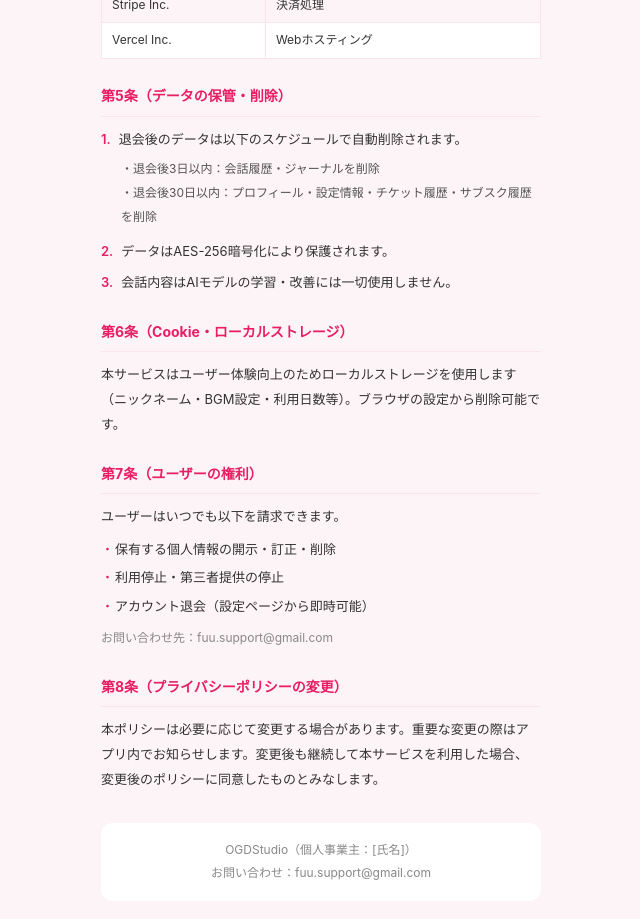
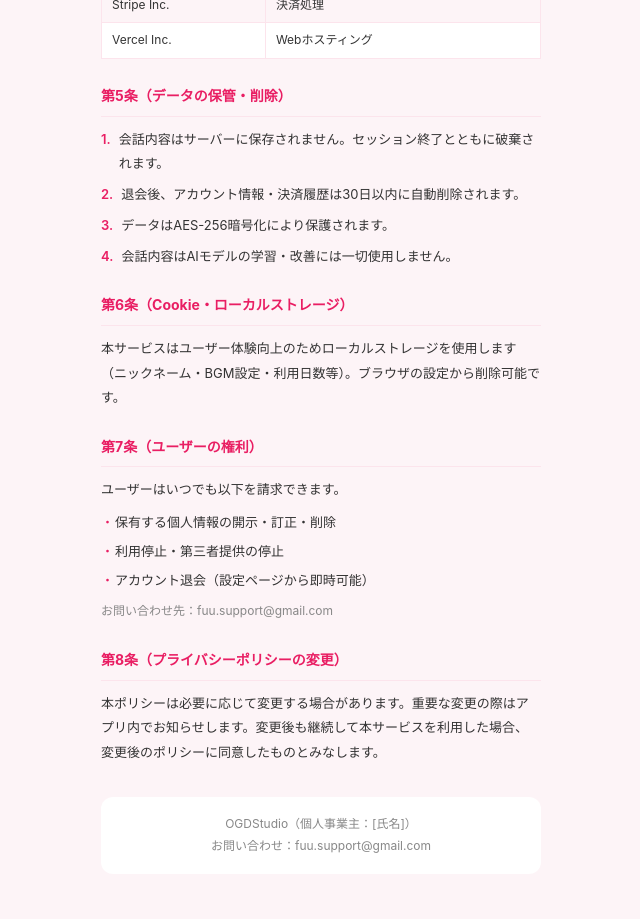
Before and after one commit to fuuApp/fuu-app, a Next.js app: page /privacy in a window 1280 px wide. Shown: the part 1160-2079 px from the top of the page, without its empty margins (319-959 px from the left). Built offline with nearby package versions, Linux system fonts and the light colour scheme.

Commit message:
fix: 会話はサーバー非保存に合わせて利用規約・PP修正

```diff
--- a/src/app/privacy/page.tsx
+++ b/src/app/privacy/page.tsx
@@ -70,13 +70,10 @@ export default function PrivacyPage() {
         </Section>
 
         <Section title="第5条（データの保管・削除）">
-          <Item n="1">退会後のデータは以下のスケジュールで自動削除されます。</Item>
-          <div style={{ margin: '4px 0 10px 20px', fontSize: 12, color: '#555', lineHeight: 2 }}>
-            <div>・退会後3日以内：会話履歴・ジャーナルを削除</div>
-            <div>・退会後30日以内：プロフィール・設定情報・チケット履歴・サブスク履歴を削除</div>
-          </div>
-          <Item n="2">データはAES-256暗号化により保護されます。</Item>
-          <Item n="3">会話内容はAIモデルの学習・改善には一切使用しません。</Item>
+          <Item n="1">会話内容はサーバーに保存されません。セッション終了とともに破棄されます。</Item>
+          <Item n="2">退会後、アカウント情報・決済履歴は30日以内に自動削除されます。</Item>
+          <Item n="3">データはAES-256暗号化により保護されます。</Item>
+          <Item n="4">会話内容はAIモデルの学習・改善には一切使用しません。</Item>
         </Section>
 
         <Section title="第6条（Cookie・ローカルストレージ）">
--- a/src/app/terms/page.tsx
+++ b/src/app/terms/page.tsx
@@ -53,7 +53,7 @@ export default function TermsPage() {
         <Section title="第6条（個人情報）">
           <Item n="1">個人情報の取り扱いは別途プライバシーポリシーに定めます。</Item>
           <Item n="2">会話内容はAIモデルの学習には使用しません。</Item>
-          <Item n="3">退会後のデータは自動削除されます（会話履歴：退会後3日以内、プロフィール・取引履歴：退会後30日以内）。詳細はプライバシーポリシーをご確認ください。</Item>
+          <Item n="3">会話内容はサーバーに保存されません。退会後、アカウント情報・決済履歴は30日以内に自動削除されます。詳細はプライバシーポリシーをご確認ください。</Item>
         </Section>
 
         <Section title="第7条（禁止事項）">
```
